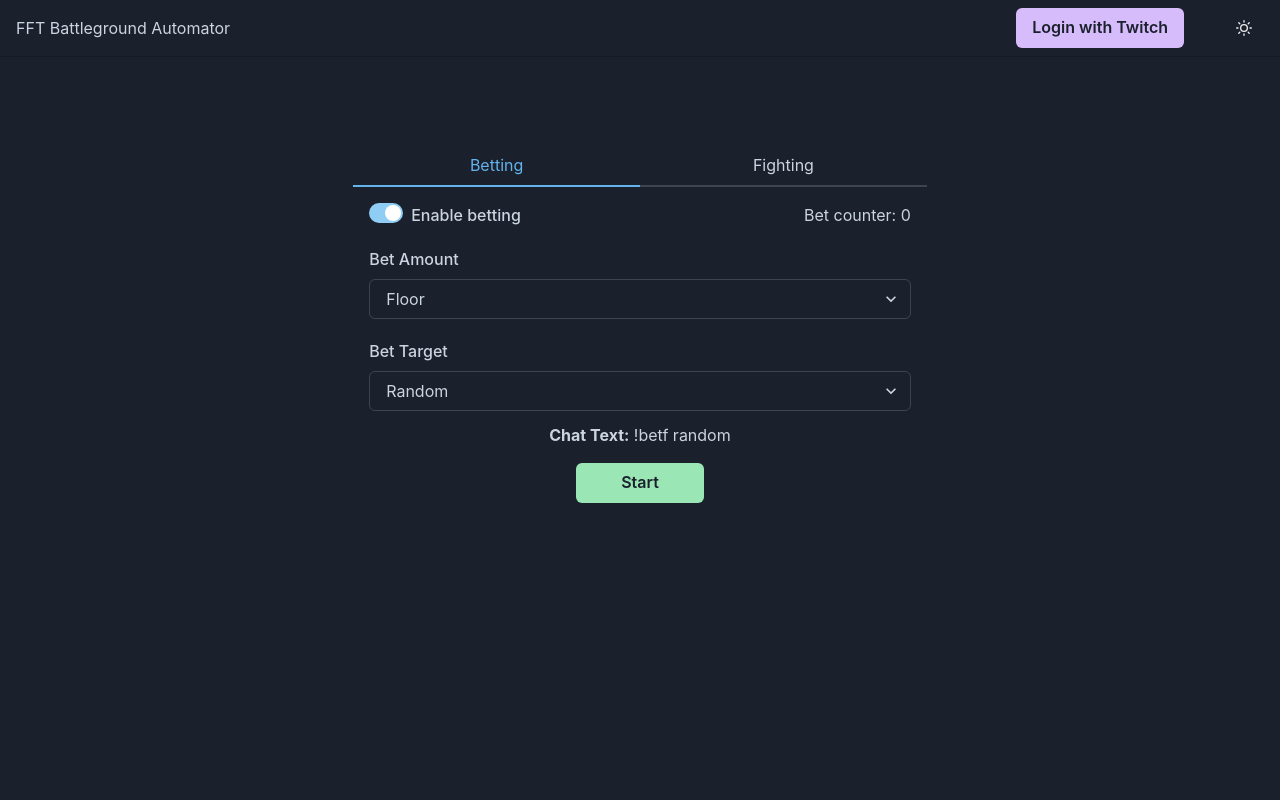
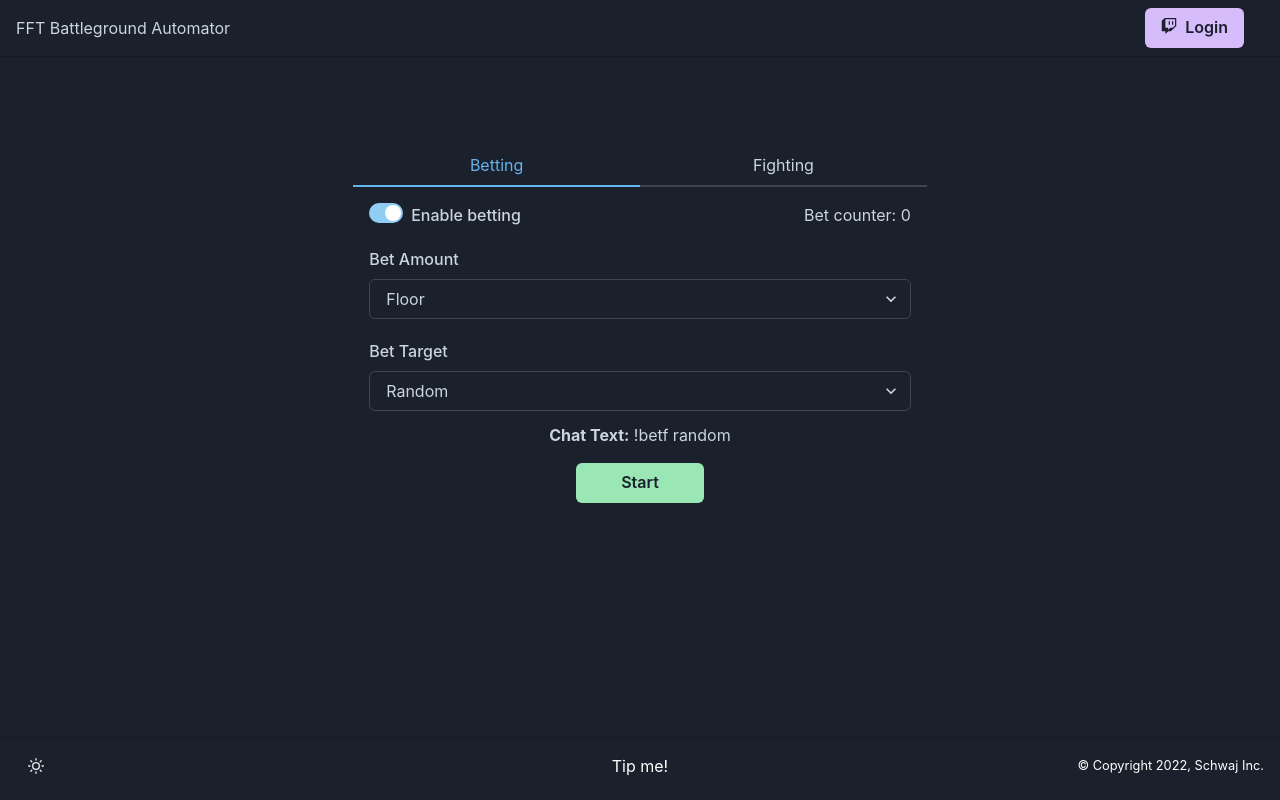
Before and after one commit to schwaj/fftbg-automator, a React (Create React App) app: page / in a window 1280 px wide. Built offline with nearby package versions, Linux system fonts and the light colour scheme.

Commit message:
added footer

```diff
--- a/src/App.tsx
+++ b/src/App.tsx
@@ -3,15 +3,17 @@ import { AutomatorForm } from "./pages/AutomatorForm/AutomatorForm";
 import { Header } from "./components/Header";
 import { theme } from "./theme";
 import { AuthContextProvider } from "./contexts/AuthContext";
+import { Footer } from "./components/Footer";
 
 export const App = () => {
   return (
     <ChakraProvider theme={theme}>
       <AuthContextProvider>
         <Header />
-        <Container py={20} h="calc(100vh - 60px)">
+        <Container py={20} minH="calc(100vh - 120px)">
           <AutomatorForm />
         </Container>
+        <Footer />
       </AuthContextProvider>
     </ChakraProvider>
   );
--- /dev/null
+++ b/src/components/Footer.tsx
@@ -0,0 +1,48 @@
+import { MoonIcon, SunIcon } from "@chakra-ui/icons";
+import {
+  Box,
+  Button,
+  Flex,
+  IconButton,
+  Link,
+  useColorMode,
+  useColorModeValue,
+} from "@chakra-ui/react";
+
+export const Footer = () => {
+  const { toggleColorMode } = useColorMode();
+  return (
+    <Flex
+      bg={useColorModeValue("white", "gray.800")}
+      color={useColorModeValue("gray.600", "white")}
+      minH={15}
+      py={2}
+      px={4}
+      borderTop={1}
+      borderStyle={"solid"}
+      borderColor={useColorModeValue("gray.200", "gray.900")}
+      align={"center"}
+      justifyContent="space-between"
+    >
+      <Flex w={"30%"} justifyContent={"flex-start"}>
+        <IconButton
+          bg={"chakra-body-bg"}
+          icon={useColorModeValue(<MoonIcon />, <SunIcon />)}
+          aria-label={"toggle color mode"}
+          onClick={toggleColorMode}
+        ></IconButton>
+      </Flex>
+      <Flex w={"30%"} justifyContent={"center"}>
+        <Link
+          href={"https://donate.stripe.com/test_6oE6qf42GbMo35uaEE"}
+          target="_blank"
+        >
+          Tip me!
+        </Link>
+      </Flex>
+      <Flex w={"30%"} justifyContent={"flex-end"}>
+        <small>&copy; Copyright {new Date().getFullYear()}, Schwaj Inc.</small>
+      </Flex>
+    </Flex>
+  );
+};
--- a/src/components/Header.tsx
+++ b/src/components/Header.tsx
@@ -1,12 +1,13 @@
 import { useColorModeValue } from "@chakra-ui/color-mode";
-import { MoonIcon, SunIcon } from "@chakra-ui/icons";
 import { Box, Flex, HStack, Link, Text } from "@chakra-ui/layout";
 import { useBreakpointValue } from "@chakra-ui/media-query";
-import { Avatar, Button, IconButton, useColorMode } from "@chakra-ui/react";
+import { Avatar, Button } from "@chakra-ui/react";
 import axios from "axios";
 import qs from "qs";
 import { useContext, useEffect } from "react";
+import { FaTwitch } from "react-icons/fa";
 import { AuthContext } from "../contexts/AuthContext";
+import { isDev } from "../utils/environmentUtil";
 
 export const Header = () => {
   const {
@@ -16,9 +17,12 @@ export const Header = () => {
     profileImageUrl,
     setProfileImageUrl,
   } = useContext(AuthContext);
-  const { toggleColorMode } = useColorMode();
-  const twitchAuthUrl =
-    "https://id.twitch.tv/oauth2/authorize?response_type=token&client_id=tientobnk7149q8q9on9w5bqshhn3d&redirect_uri=https://schwaj.github.io/fftbg-automator/&scope=chat%3Aread+chat%3Aedit";
+  const twitchAuthUrl = `https://id.twitch.tv/oauth2/authorize?response_type=token&client_id=tientobnk7149q8q9on9w5bqshhn3d&redirect_uri=${
+    isDev()
+      ? "http://localhost:3000/fftbg-automator"
+      : "https://schwaj.github.io/fftbg-automator/"
+  }&scope=chat%3Aread+chat%3Aedit`;
+  console.log({ twitchAuthUrl });
 
   useEffect(() => {
     const token =
@@ -67,19 +71,15 @@ export const Header = () => {
           {profileImageUrl ? (
             <Avatar name={username ?? ""} src={profileImageUrl} h={10} w={10} />
           ) : (
-            <Button mr={5} colorScheme={"purple"}>
-              <Link href={twitchAuthUrl}>Login with Twitch</Link>
-            </Button>
+            <Link style={{ textDecoration: "none" }} href={twitchAuthUrl}>
+              <Button mr={5} colorScheme={"purple"}>
+                <Flex>
+                  <FaTwitch />
+                  <Box ml={2}>Login</Box>
+                </Flex>
+              </Button>
+            </Link>
           )}
-          <IconButton
-            bg={"chakra-body-bg"}
-            icon={useColorModeValue(
-              <MoonIcon />,
-              <SunIcon bg={"chakra-body-bg"} />
-            )}
-            aria-label={"toggle color mode"}
-            onClick={toggleColorMode}
-          ></IconButton>
         </HStack>
       </Flex>
     </Box>
--- /dev/null
+++ b/src/utils/environmentUtil.ts
@@ -0,0 +1,2 @@
+export const isDev = () =>
+  !process.env.NODE_ENV || process.env.NODE_ENV === "development";
```
